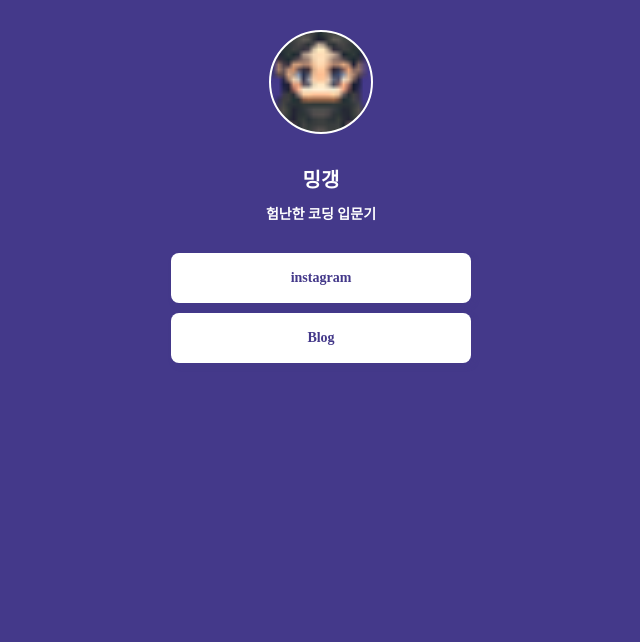
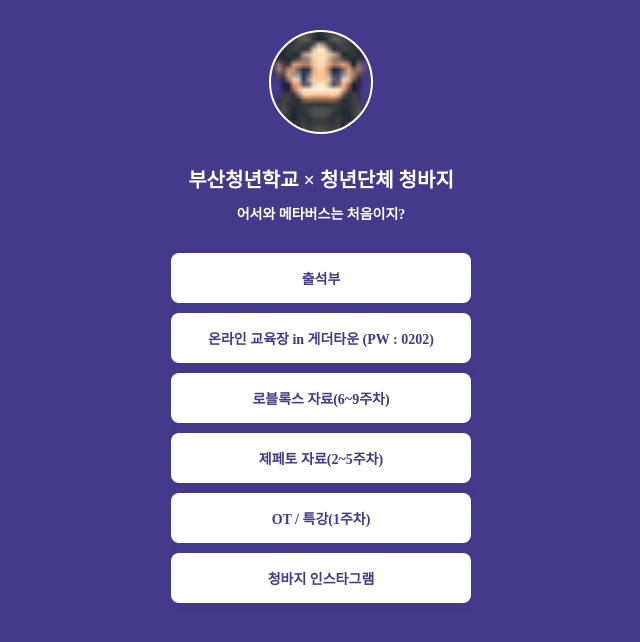
Before and after one commit to min0312/mypage, a plain HTML site: page index.html in a window 1280 px wide. Shown: the whole page, without its empty margins (319-959 px from the left). Drawn offline with Linux system fonts and the light colour scheme; a web font is replaced by a local one.

Commit message:
Update index.html

```diff
--- a/index.html
+++ b/index.html
@@ -4,11 +4,11 @@
 	<meta charset="UTF-8">
     <meta http-equiv="X-UA-Compatible" content="IE=edge">
     <meta name="viewport" content="width=device-width, initial-scale=1.0">
-    <meta property="og:title" content="밍갱's 프로필">
-    <meta property="og:description" content="코딩은 어려워">
+    <meta property="og:title" content="부산청년학교 × 청년단체 청바지">
+    <meta property="og:description" content="바로가기">
     <meta property="og:image" content="사람.png">
     <script type="text/javascript"></script>
-    <title>밍갱 - 프로필 링크</title>
+    <title>부산청년학교 × 청년단체 청바지</title>
     <style>
       @import url('https://cdn.jsdelivr.net/gh/orioncactus/pretendard/dist/web/static/pretendard.css');
       * {
@@ -78,10 +78,14 @@
 <body>
   <div class="wrap">
     <div class="profile"></div>
-    <h1 class="main">밍갱</h1>
-    <h2 class="sub">험난한 코딩 입문기</h2>
-    <a target="_blank" href="https://www.instagram.com/gold__99k/">instagram</a>
-    <a target="_blank" href="https://blog.naver.com/mkm6192">Blog</a>
+    <h1 class="main">부산청년학교 × 청년단체 청바지</h1>
+    <h2 class="sub">어서와 메타버스는 처음이지?</h2>
+    <a target="_blank" href="https://docs.google.com/spreadsheets/d/1D87gwKDvA1w6gkw3W-95h16-qcs_bs8khdl2XFwrhS8/edit#gid=0">출석부</a>
+    <a target="_blank" href="https://app.gather.town/app/DctYMAS24kBHmRg6/BlueJeansEdu">온라인 교육장 in 게더타운 (PW : 0202)</a>
+    <a target="_blank" href="https://drive.google.com/drive/folders/1jZ9z1bHFlYD3WLuVeilKxSBRuECWFIZU">로블록스 자료(6~9주차)</a>
+    <a target="_blank" href="https://drive.google.com/drive/folders/1f_ngxHk8TDAjd9vJluPhXrkdbYUZ05D7">제페토 자료(2~5주차)</a>
+    <a target="_blank" href="https://drive.google.com/drive/folders/1oSHyO-O8GwZZhR7LTQIAjEph8ZrW7oBP">OT / 특강(1주차)</a>
+    <a target="_blank" href="https://www.instagram.com/blue_jeans_mtv/">청바지 인스타그램</a>
   </div>
 </body>
 </html>
```
